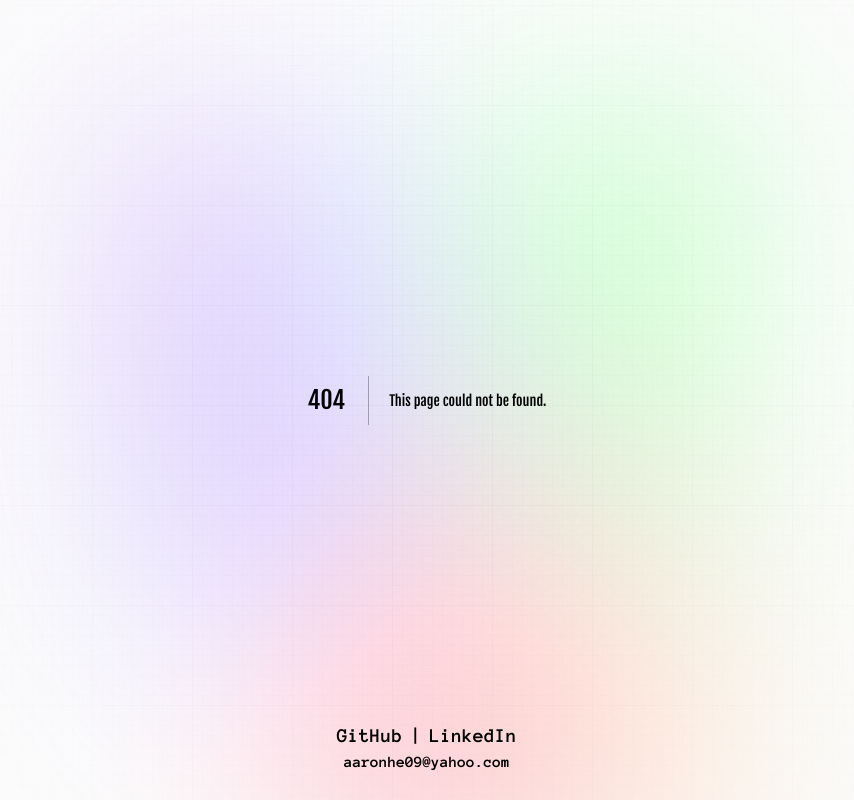
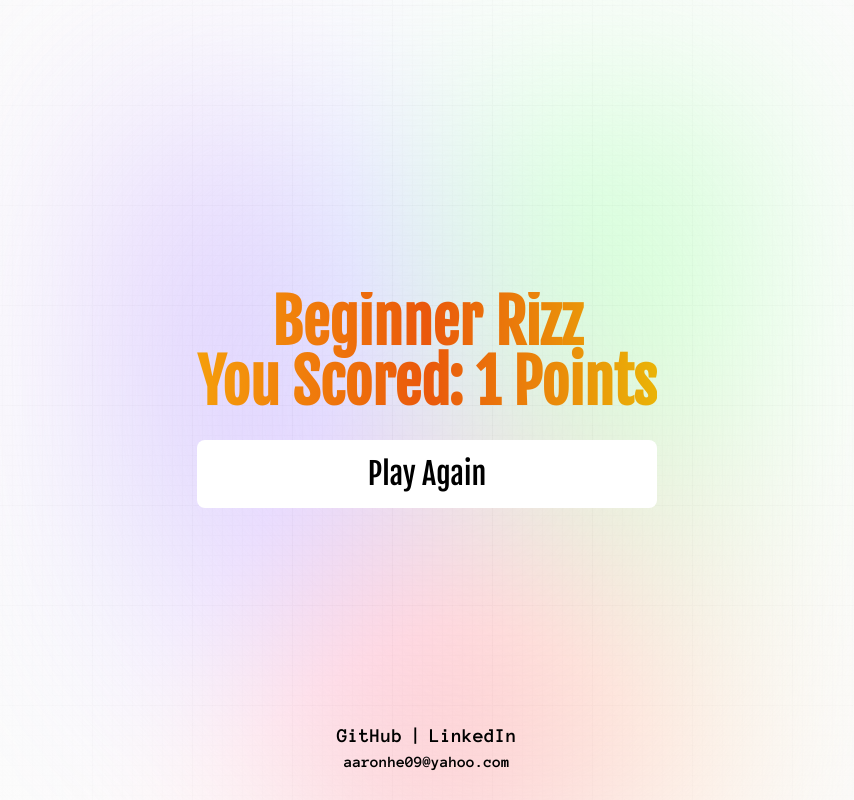
Before and after one commit to AaronHe09/rizz-o-meter, a Next.js app in the folder rizz-o-meter/: page /game/1 in a window 1280 px wide. Before the commit this address had no page. Shown: the whole page, without its empty margins (213-1067 px from the left). Built offline with nearby package versions, Linux system fonts and the light colour scheme.

Commit message:
added heading and play again button

```diff
--- /dev/null
+++ b/rizz-o-meter/app/game/[results]/page.js
@@ -0,0 +1,48 @@
+"use client";
+import { useParams } from "next/navigation";
+import React, { useEffect, useState } from "react";
+import { useRouter } from "next/navigation";
+
+const Results = () => {
+  const [ranking, setRanking] = useState("");
+  const { results } = useParams();
+  const route = useRouter();
+
+  useEffect(() => {
+    setRanking(playerRanking());
+  }, []);
+
+  const playerRanking = () => {
+    if (results > 0 && results < 15) {
+      return "Beginner Rizz";
+    } else if (results < 21) {
+      return "Intermediate Rizz";
+    } else if (results < 26) {
+      return "Advanced Rizz";
+    } else {
+      return "Master Rizz";
+    }
+  };
+
+  const handlePlayAgain = () => {
+    route.push("/");
+  };
+
+  return (
+    <section className="flex flex-col justify-center items-center">
+      <h1 className="text-center text-5xl md:text-6xl font-extrabold text-black cursor-default orange_gradient mb-2">
+        {ranking}
+        <p>You Scored: {results} Points</p>
+      </h1>
+      <button
+        type="button"
+        onClick={handlePlayAgain}
+        className="text-2xl sm:text-3xl mt-5 bg-white py-4 w-full hover:shadow-xl transition-shadow duration-300 rounded-lg"
+      >
+        Play Again
+      </button>
+    </section>
+  );
+};
+
+export default Results;
--- a/rizz-o-meter/app/game/page.js
+++ b/rizz-o-meter/app/game/page.js
@@ -104,7 +104,7 @@ const questions = [
 ];
 
 const Game = () => {
-  const [currentQuestion, setCurrentQuestion] = useState(8);
+  const [currentQuestion, setCurrentQuestion] = useState(0);
   const [playerPoints, setPlayerPoints] = useState(0);
   const [isShowing, setIsShowing] = useState(true);
   const router = useRouter();
@@ -131,7 +131,8 @@ const Game = () => {
     setIsShowing(false);
     setPlayerPoints(playerPoints + points);
     if (currentQuestion === 9) {
-      router.push("/results");
+      setCurrentQuestion(0);
+      router.push(`/game/${playerPoints}`);
       return;
     }
     setTimeout(() => {
--- a/rizz-o-meter/app/page.js
+++ b/rizz-o-meter/app/page.js
@@ -47,7 +47,7 @@ export default function Home() {
           key={uuid()}
         >
           <motion.h1
-            className="text-5xl md:text-6xl font-extrabold leading-[1.15] text-black cursor-default"
+            className="text-5xl md:text-6xl font-extrabold text-black cursor-default"
             variants={items}
             key={uuid()}
           >
--- a/rizz-o-meter/app/results/page.js
+++ /dev/null
@@ -1,7 +0,0 @@
-import React from "react";
-
-const Results = () => {
-  return <div>Results</div>;
-};
-
-export default Results;
```
